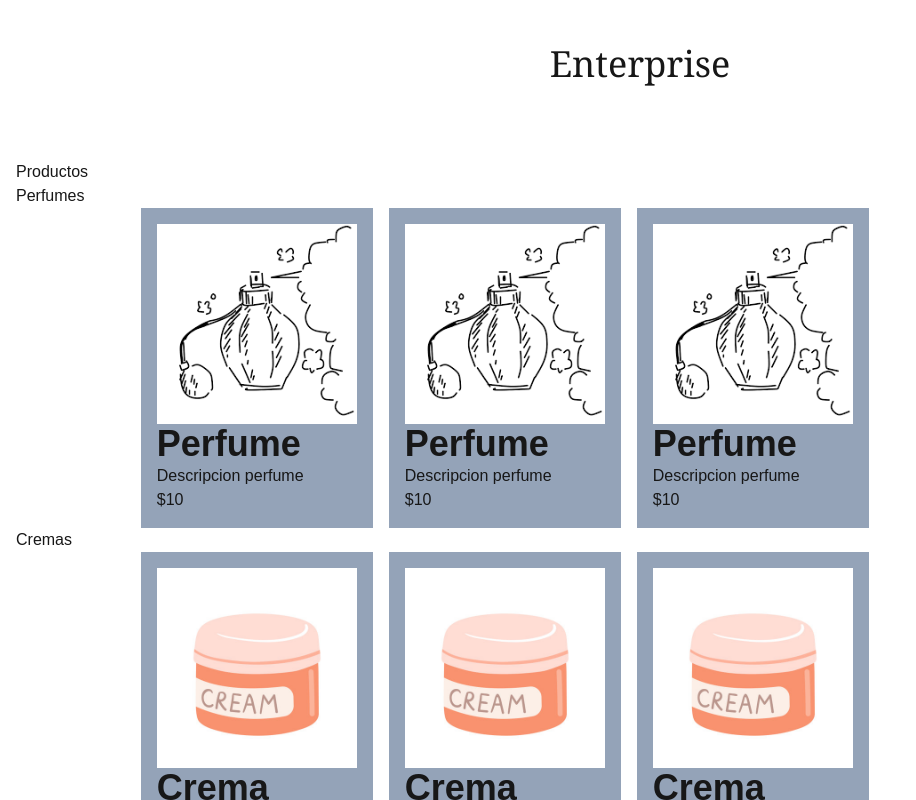
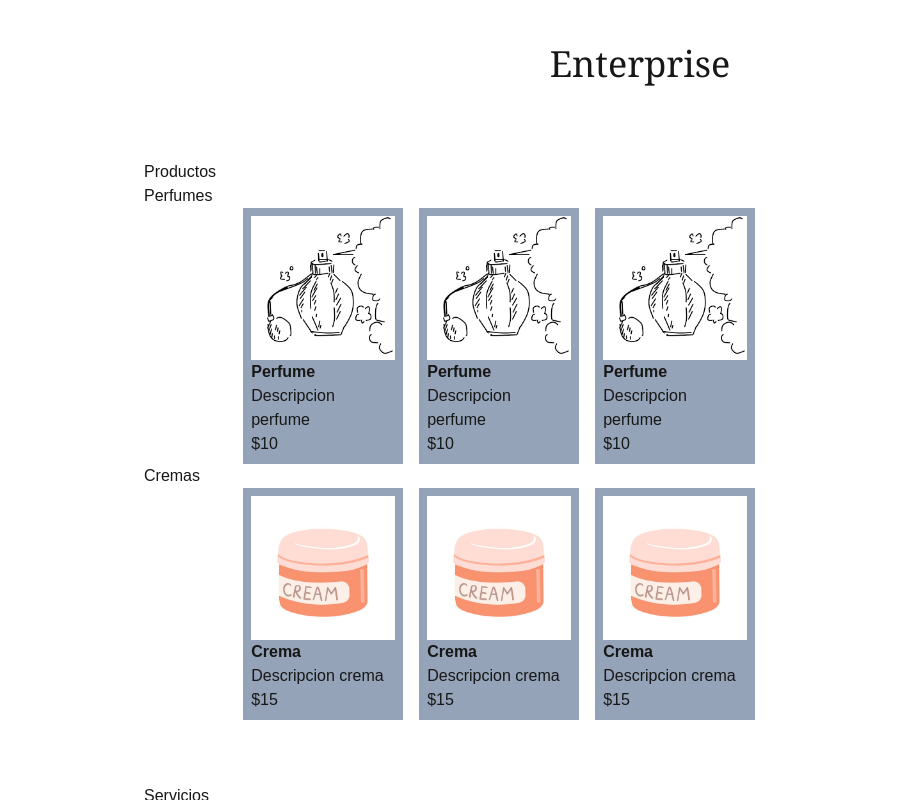
Before and after one commit to SebasUNLu/sample_spa, a Next.js app: page / in a window 1280 px wide. Shown: the top 800 px of the page, without its empty margins (0-916 px from the left). Built offline with nearby package versions, Linux system fonts and the light colour scheme.

Commit message:
update: page y layout flex display

```diff
--- a/app/components/ProductList.tsx
+++ b/app/components/ProductList.tsx
@@ -35,10 +35,10 @@ type ProductCardProps = {
 function ProductCard({ product }: ProductCardProps) {
   const { description, id, img, name, price } = product;
   return (
-    <div className="bg-slate-400 flex flex-col p-4 listCard min-w-48">
+    <div className="bg-slate-400 flex flex-col p-2 listCard w-40">
       <Image src={img.src} alt={img.alt} width={200} height={200} />
       <div>
-        <p className="font-bold text-4xl">{name}</p>
+        <p className="font-bold">{name}</p>
         <p>{description}</p>
         <p>${price}</p>
       </div>
--- a/app/layout.tsx
+++ b/app/layout.tsx
@@ -28,7 +28,7 @@ export default function RootLayout({
   return (
     <html lang="en">
       <body
-        className={`${geistSans.variable} ${geistMono.variable} antialiased`}
+        className={`${geistSans.variable} ${geistMono.variable} flex flex-col antialiased`}
       >
         <MainTittle name="Enterprise" />
         {children}
--- a/app/page.tsx
+++ b/app/page.tsx
@@ -16,7 +16,7 @@ export default function Home() {
   ];
 
   return (
-    <main className="flex flex-col grow items-center justify-center self-center w-full">
+    <main className="flex flex-col grow items-center justify-center self-center w-full max-w-screen-lg">
       {sectionList.map((section) => {
         const { component, title } = section;
         return <PageSection children={component} title={title} key={title} />;
```
